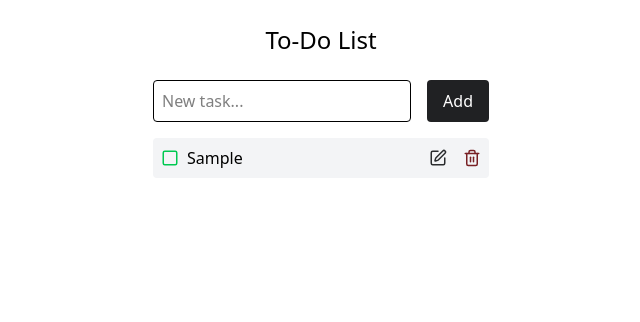
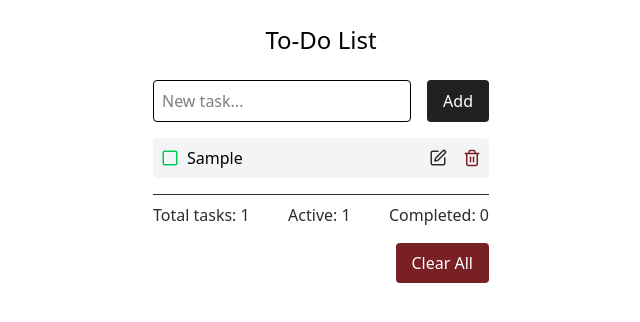
Before and after one commit to jstam2023/cf7-react-todo-app, a React (Vite) app: page / in a window 1280 px wide. Both pictures are taken after typing "Sample" into the empty fields and a click on the button "Add". Shown: the top 322 px of the page, without its empty margins (319-959 px from the left). Built offline with nearby package versions, Linux system fonts and the light colour scheme.

Commit message:
feat(todo): add clearAll tasks and task counter

```diff
--- a/src/components/Todo.tsx
+++ b/src/components/Todo.tsx
@@ -40,6 +40,8 @@
             ? {...todo, completed: !todo.completed}
             : todo
             );
+        case "CLEAR_ALL":
+            return [];
         default:
             return state;
     }
@@ -48,11 +50,17 @@
 const Todo = () => {
     const [todos, dispatch] = useReducer(todoReducer, [], getInitialTodos)
 
+    const totalTasks: number = todos.length;
+    const completedTasks: number = todos.filter(t => t.completed).length;
+    const activeTasks: number = totalTasks - completedTasks;
+
     useEffect(() => {
         localStorage.setItem("todos", JSON.stringify(todos));
-
     }, [todos])
 
+    const handleClearAll = () => {
+        dispatch({type: "CLEAR_ALL"})
+    }
 
     return (
         <>
@@ -60,9 +68,26 @@
                 <h1 className="text-center text-2xl mb-6">To-Do List</h1>
                 <TodoForm dispatch = {dispatch} />
                 <TodoList todos={todos} dispatch={dispatch} />
+
+                {todos.length > 0 && (
+                    <>
+                        <div className="flex justify-between border-t pt-2 mt-4 text-cf-gray">
+                            <span>Total tasks: {totalTasks}</span>
+                            <span>Active: {activeTasks}</span>
+                            <span>Completed: {completedTasks}</span>
+                        </div>
+                        <div className="text-end mt-4">
+                            <button
+                                onClick={handleClearAll}
+                                className="bg-cf-dark-red text-white py-2 px-4 rounded"
+                            >
+                                Clear All
+                            </button>
+                        </div>
+                    </>
+                )}
             </div>
         </>
-    )
-}
+    )}
 
 export default Todo;
--- a/src/types.ts
+++ b/src/types.ts
@@ -11,6 +11,8 @@
     | {type: "DELETE"; payload: number}
     | {type: "EDIT"; payload: {id: number; newText: string}}
     | {type: "COMPLETE"; payload: number}
+    | {type: "CLEAR_ALL"}
+
 
 
 
```
